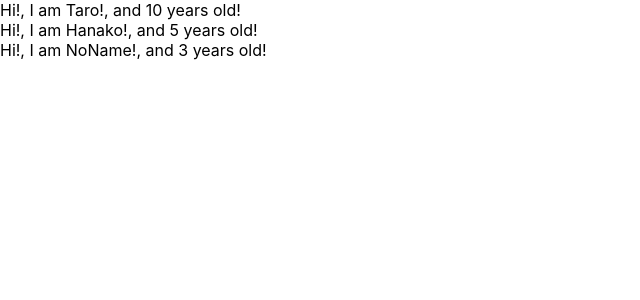
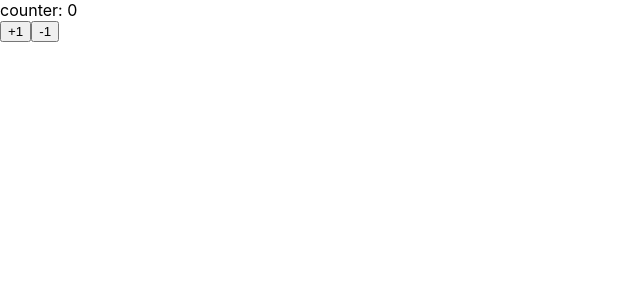
Before and after one commit to tanahizu/udemy-react, a React (Create React App) app: page / in a window 1280 px wide. Shown: the top 300 px of the page, without its empty margins (0-640 px from the left). Built offline with nearby package versions, Linux system fonts and the light colour scheme.

Commit message:
learn state

```diff
--- a/src/App.js
+++ b/src/App.js
@@ -1,30 +1,35 @@
-import React from 'react';
-import PropTypes from 'prop-types';
+import React, { Component } from 'react';
 
 const App = () => {
-  const profiles = [
-    {name: "Taro", age: 10},
-    {name: "Hanako", age: 5},
-    {name: 'NoName', age: 3}
-  ]
   return (
-    <div>
-      {
-        profiles.map( (profile, index) => {
-          return <User name={profile.name} age={profile.age} key={index} />
-        })
-      }
-    </div>
+    <Counter></Counter>
   )
 }
 
-const User = (props) => {
-  return <div>Hi!, I am {props.name}!, and {props.age} years old!</div>
-}
+class Counter extends Component {
+  constructor(props) {
+    super(props);
+    console.log(this.state);
+    this.state = {count: 0};
+  }
 
-User.propTypes = {
-  name: PropTypes.string,
-  age: PropTypes.number.isRequired
+  handlePlusButton = () => {
+    this.setState({count: this.state.count + 1});
+  }
+
+  handleMinusButton = () => {
+    this.setState({count: this.state.count - 1});
+  }
+
+  render() {
+    return (
+      <React.Fragment>
+        <div>counter: {this.state.count}</div>
+        <button onClick={this.handlePlusButton}>+1</button>
+        <button onClick={this.handleMinusButton}>-1</button>
+      </React.Fragment>
+    );
+  }
 }
 
 export default App;
```
